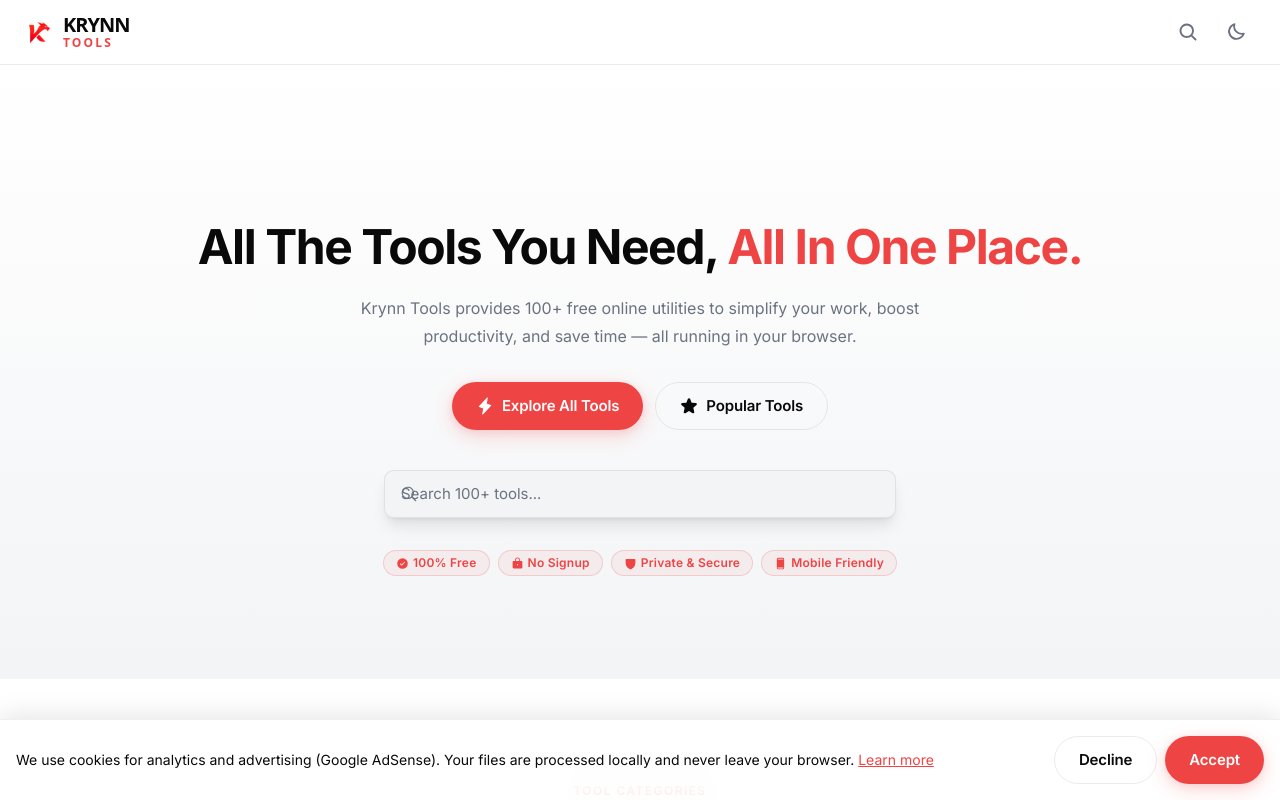
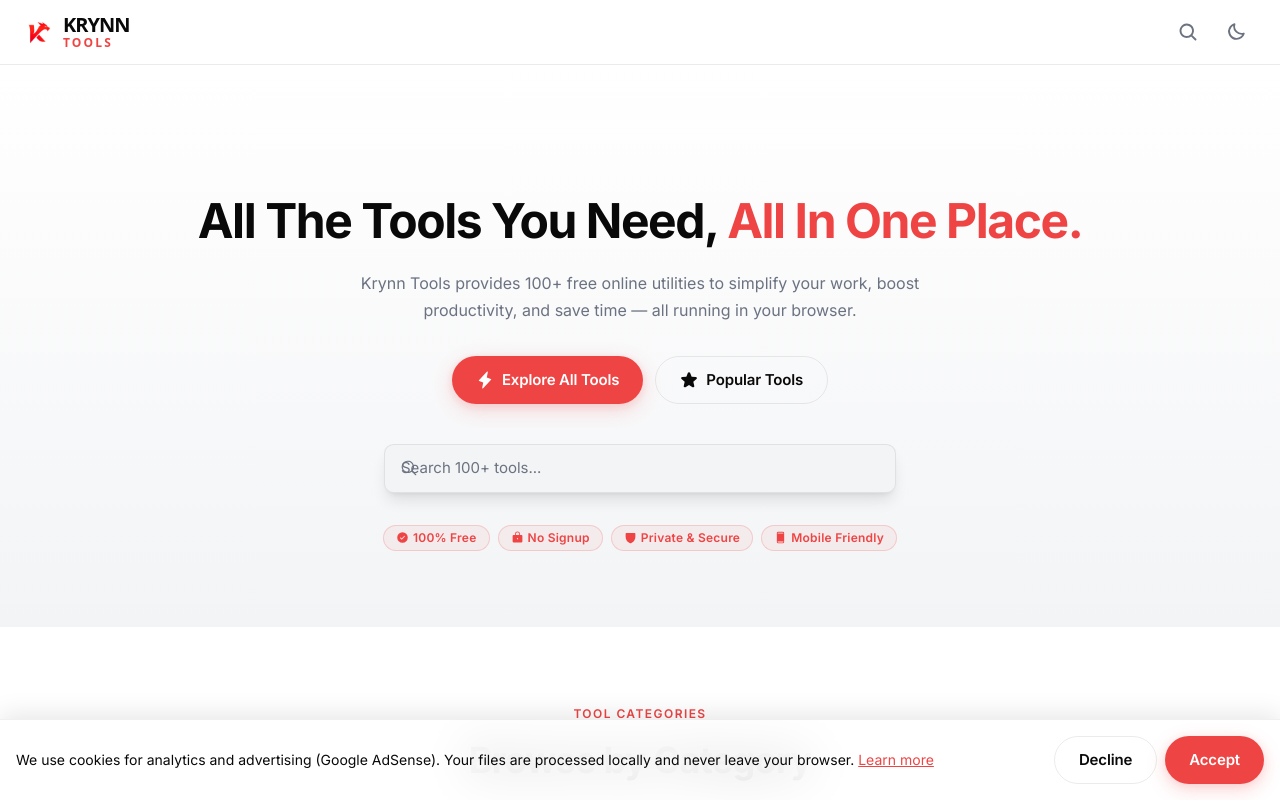
Before and after one commit to abhijithmr226/krynn-tools, a React (Vite) app in the folder artifacts/krynn-tools/: page / in a window 1280 px wide. Shown: the top 800 px of the page. Built offline with nearby package versions, Linux system fonts and the light colour scheme.

Commit message:
fix: reduce section spacing and scroll-padding for better anchor scrolling

```diff
--- a/artifacts/krynn-tools/src/index.css
+++ b/artifacts/krynn-tools/src/index.css
@@ -160,7 +160,7 @@
   }
   html {
     scroll-behavior: smooth;
-    scroll-padding-top: 80px;
+    scroll-padding-top: 88px;
     font-family: var(--font-sans), system-ui, -apple-system, sans-serif;
   }
   body {
@@ -591,8 +591,8 @@ h3 { font-size: 1.125rem; line-height: 1.4; font-weight: 600; }
 
 /* ── Section Spacing ── */
 .section-spacing {
-  padding-top: clamp(64px, 8vw, 120px);
-  padding-bottom: clamp(64px, 8vw, 120px);
+  padding-top: clamp(48px, 6vw, 96px);
+  padding-bottom: clamp(48px, 6vw, 96px);
 }
 
 @layer utilities {
```
